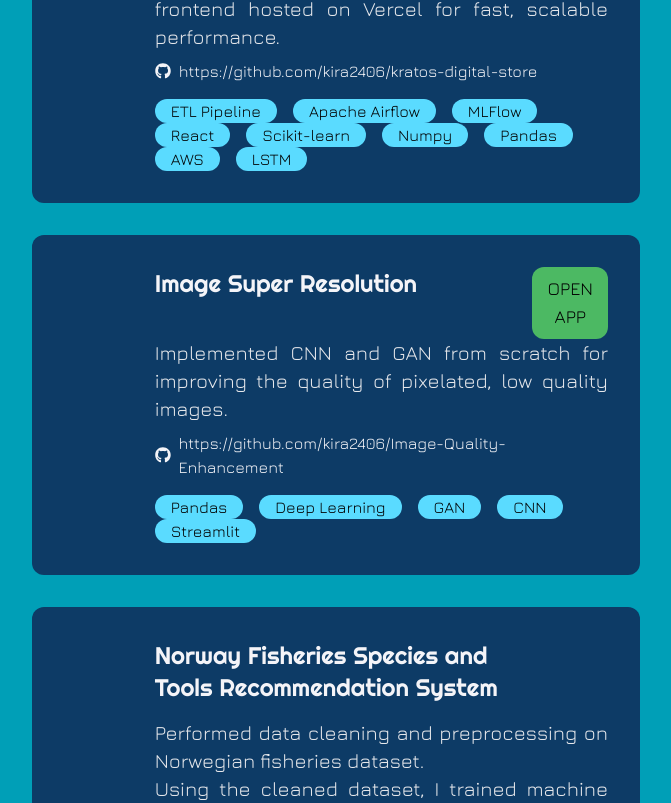
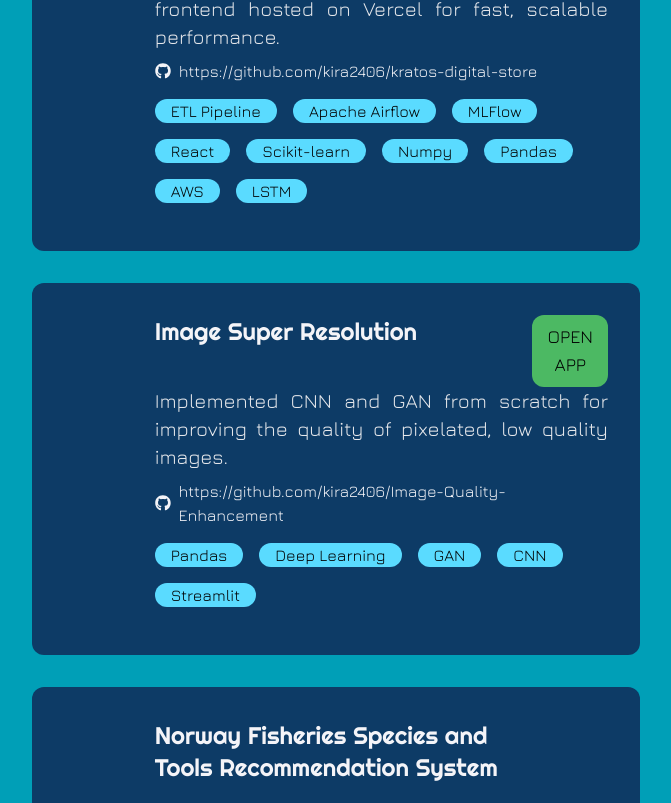
Before and after one commit to kira2406/kp-portfolio, a React (Vite) app: page / in a window 1280 px wide. Shown: the part 2637-3440 px from the top of the page, without its empty margins (304-975 px from the left). Built offline with nearby package versions, Linux system fonts and the light colour scheme.

Commit message:
Fixed Minor issue

```diff
--- a/src/components/ProjectCard.jsx
+++ b/src/components/ProjectCard.jsx
@@ -63,7 +63,7 @@ const ProjectCard = ({ project }) => {
         )}
         <div className="pt-4 flex flex-wrap">
           {techs.map((tech, key) => (
-            <span className="px-3 md:px-4 mr-2 md:mr-4 bg-lightblue rounded-lg md:rounded-xl font-jura text-sm md:text-base" key={key}>
+            <span className="px-3 md:px-4 mr-2 mb-2 md:mr-4 mb-4 bg-lightblue rounded-lg md:rounded-xl font-jura text-sm md:text-base" key={key}>
               {tech}
             </span>
           ))}
--- a/src/constants/index.js
+++ b/src/constants/index.js
@@ -205,7 +205,7 @@ export const projects = [
             "Deployed the platform on AWS with the frontend hosted on Vercel for fast, scalable performance."],
         deployedLink: "",
         githubLink: "https://github.com/kira2406/kratos-digital-store",
-        tags: ["AIML", "ALL"],
+        tags: ["AIML", "FS", "ALL"],
         tech: ["ETL Pipeline","Apache Airflow","MLFlow", "React", "Scikit-learn", "Numpy", "Pandas", "AWS", "LSTM"],
         thumbnail: null
     },
@@ -214,7 +214,7 @@ export const projects = [
         desc: ["Implemented CNN and GAN from scratch for improving the quality of pixelated, low quality images."],
         deployedLink: "https://kira2406-imagesuperres-esrgan-app-szstbp.streamlit.app/",
         githubLink: "https://github.com/kira2406/Image-Quality-Enhancement",
-        tags: ["AIML", "FS", "ALL"],
+        tags: ["AIML", "ALL"],
         tech: ["Pandas","Deep Learning", "GAN", "CNN", "Streamlit"],
         thumbnail: null
     },
```
